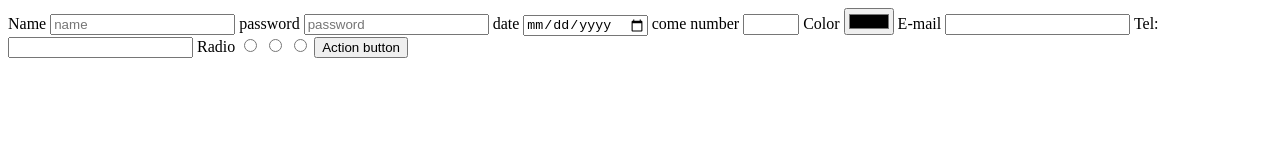
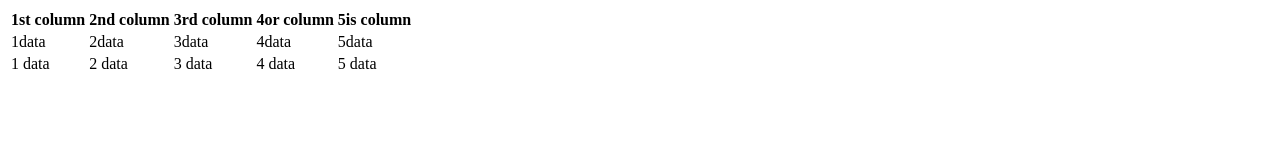
Before and after one commit to Svetlanagrosu/Lesson3, a plain HTML site: page index.html in a window 1280 px wide. Drawn offline with Linux system fonts and the light colour scheme.

Commit message:
second commit

```diff
--- a/index.html
+++ b/index.html
@@ -6,41 +6,31 @@
     <title>Document</title>
 </head>
 <body>
-    <form>
-        <label for="name">Name</label>
-        <input id="name" placeholder="name" />
+    <table>
+        <tr>
+            <th>1st column</th>
+            <th>2nd column</th>
+            <th>3rd column</th>
+            <th>4or column</th>
+            <th>5is column</th>
 
-        <label for="password">password</label>
-        <input type="password" placeholder="password" />
+        </tr>
+        <tr>
+            <td>1data</td>
+            <td>2data</td>
+            <td>3data</td>
+            <td>4data</td>
+            <td>5data</td>
 
-        <label for="date">date</label>
-        <input type="date" placeholder="date" />
-
-        <label for="number"> come number</label>
-        <input type="number" min="3"  max="13"/>
-
-        <label for="color">Color</label>
-        <input type="color" id="color" />
-
-        <label for="email">E-mail</label>
-        <input id="email" type="email" />
-
-        <label for="tel">Tel:</label>
-        <input id="tel" type="tel" />
-
-        <label for="radio">Radio</label>
-        <input id="radio" type="radio" />
-        <input id="radio1" type="radio" />
-        <input id="radio2" type="radio" />
-
-        <button type="submit">Action button</button>
-
-
-
-
-
-
-    </form>
+        </tr>
+        <tr>
+            <td>1 data</td>
+            <td>2 data</td>
+            <td>3 data</td>
+            <td>4 data</td>
+            <td>5 data</td>
+        </tr>
+    </table>
 
 </body>
 </html>
```
